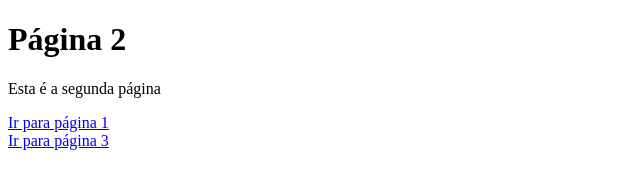
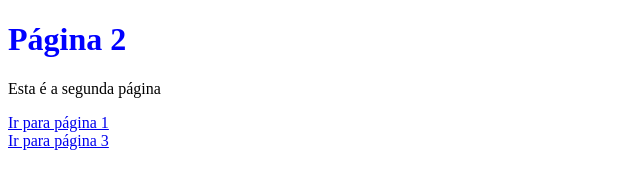
Before and after one commit to pedrobellezia/3_paginas, a plain HTML site: page pagina2.html in a window 1280 px wide. Shown: the whole page, without its empty margins (0-640 px from the left). Drawn offline with Linux system fonts and the light colour scheme.

Commit message:
Update pagina2.html

```diff
--- a/pagina2.html
+++ b/pagina2.html
@@ -8,7 +8,7 @@
 </head>
 
 <body>
-    <h1>Página 2</h1>
+    <h1 style="color: blue;">Página 2</h1>
     <p>Esta é a segunda página</p>
     <a href="index.html">Ir para página 1</a><br>
     <a href="pagina3.html">Ir para página 3</a>
```
